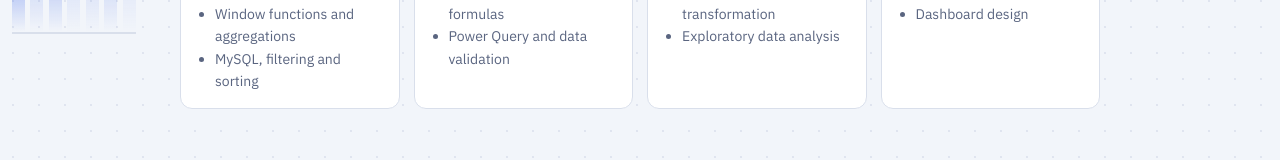
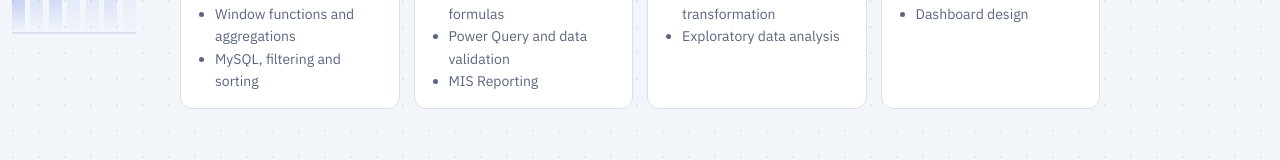
Before and after one commit to Bhargava-PM/Portfolio, a plain HTML site: page index.html in a window 1280 px wide. Shown: the part 766-926 px from the top of the page. Drawn offline with nearby package versions, Linux system fonts and the light colour scheme.

Commit message:
Update skills list to include 'MIS Reporting'
Added 'MIS Reporting' to Excel skills in the SK object.

```diff
--- a/index.html
+++ b/index.html
@@ -229,7 +229,7 @@ $('#copy').onclick=async()=>{try{await navigator.clipboard.writeText('bhargava.m
 function tabs(el,items,get,set,cur){el.innerHTML='';items.forEach((it,i)=>{const b=document.createElement('button');b.role='tab';b.textContent=it;b.setAttribute('aria-selected',i===cur);b.onclick=()=>set(i);el.append(b)})}
 
 // skills
-const SK={SQL:['Joins, CTEs and subqueries','Window functions and aggregations','MySQL, filtering and sorting'],Excel:['XLOOKUP and VLOOKUP','Pivot tables and advanced formulas','Power Query and data validation'],Python:['Pandas and NumPy','Cleaning and transformation','Exploratory data analysis'],'Power BI':['Power Query','Data modeling','Dashboard design']};
+const SK={SQL:['Joins, CTEs and subqueries','Window functions and aggregations','MySQL, filtering and sorting'],Excel:['XLOOKUP and VLOOKUP','Pivot tables and advanced formulas','Power Query and data validation','MIS Reporting'],Python:['Pandas and NumPy','Cleaning and transformation','Exploratory data analysis'],'Power BI':['Power Query','Data modeling','Dashboard design']};
 let on=null;
 function drawSkills(){$('#chips').innerHTML='';Object.keys(SK).forEach(k=>{const b=document.createElement('button');b.className='chip';b.textContent=k;b.setAttribute('aria-pressed',on===k);b.onclick=()=>{on=on===k?null:k;drawSkills()};$('#chips').append(b)});
 $('#skillgrid').innerHTML=Object.entries(SK).map(([k,v])=>'<div class="card skill'+(on&&on!==k?' dim':'')+'"><h3>'+k+'</h3><ul>'+v.map(x=>'<li>'+x+'</li>').join('')+'</ul></div>').join('')}
```
